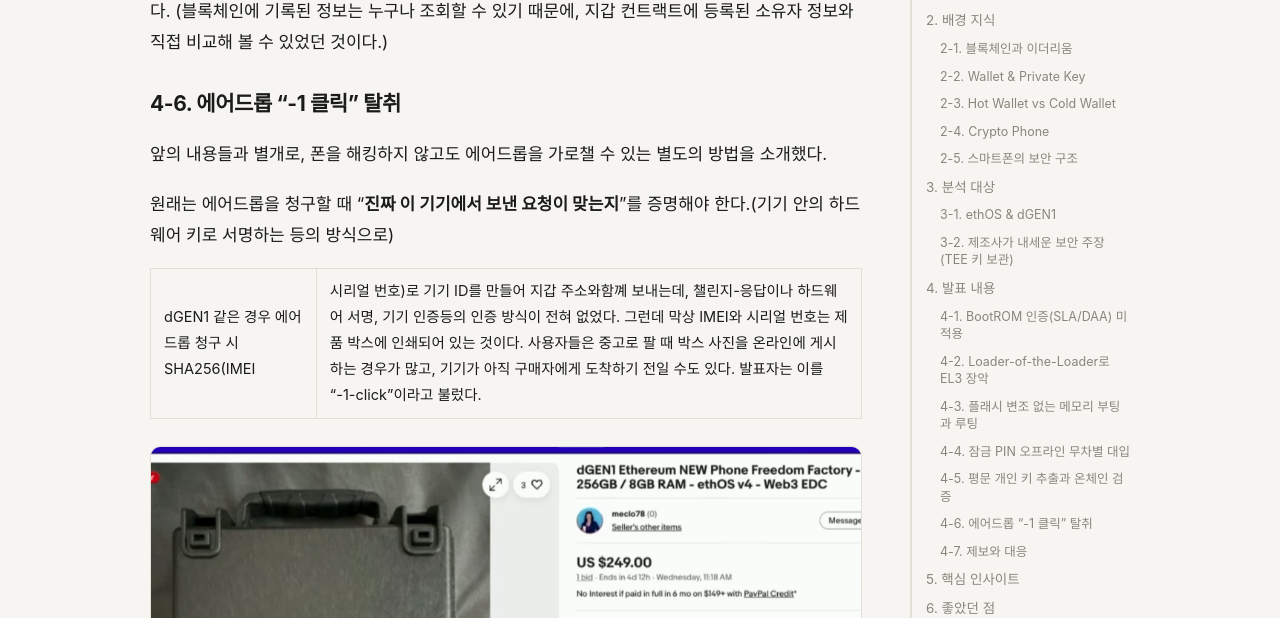
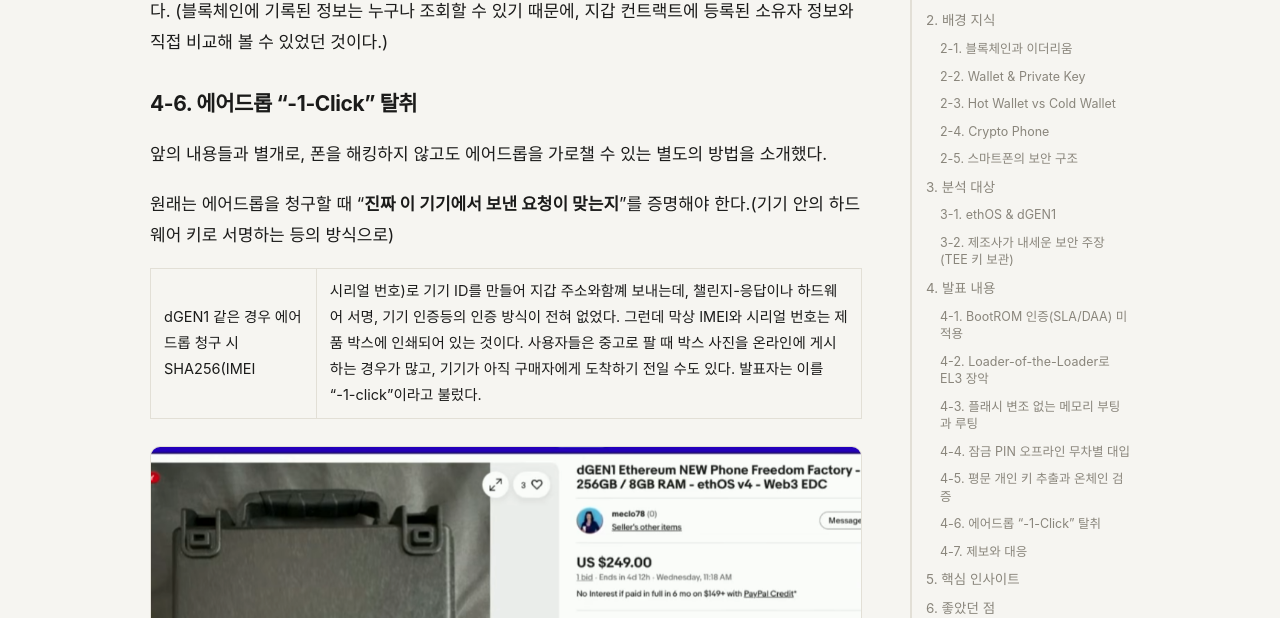
Before and after one commit to junseopark0216/junseopark0216.github.io, a Jekyll site: the page built from _posts/2026-11-20-ethereum-phone-defcon34.md, in a window 1280 px wide and 900 px high, scrolled down 13703 px. Shown: the part 169-787 px from the top of the window. Built offline with Jekyll 4.4.1, drawn with Linux system fonts in a browser that asks for light colours; some web fonts are replaced.

Commit message:
Fix formatting in Ethereum Phone DEFCON34 post

```diff
--- a/_posts/2026-11-20-ethereum-phone-defcon34.md
+++ b/_posts/2026-11-20-ethereum-phone-defcon34.md
@@ -311,7 +311,7 @@ dGEN1 같은 경우, 키를 다루는 libpuresoftkeymasterdevice.so는 소프트
 
 이렇게 획득한 값이 진짜 지갑 개인 키인지는 블록체인에서 확인할 수 있다. 발표자는 추출한 키로 공개 키를 만들어, Base 메인넷에 있는 스마트 계정 컨트랙트의 첫 번째 소유자와 일치하는 것을 확인했다. (블록체인에 기록된 정보는 누구나 조회할 수 있기 때문에, 지갑 컨트랙트에 등록된 소유자 정보와 직접 비교해 볼 수 있었던 것이다.)
 
-### 4-6. 에어드롭 “-1 클릭” 탈취
+### 4-6. 에어드롭 “-1-Click” 탈취
 
 앞의 내용들과 별개로, 폰을 해킹하지 않고도 에어드롭을 가로챌 수 있는 별도의 방법을 소개했다.
 
```
Also changed, not shown: other parts of _posts/2026-11-20-ethereum-phone-defcon34.md (+0 -1 lines).
